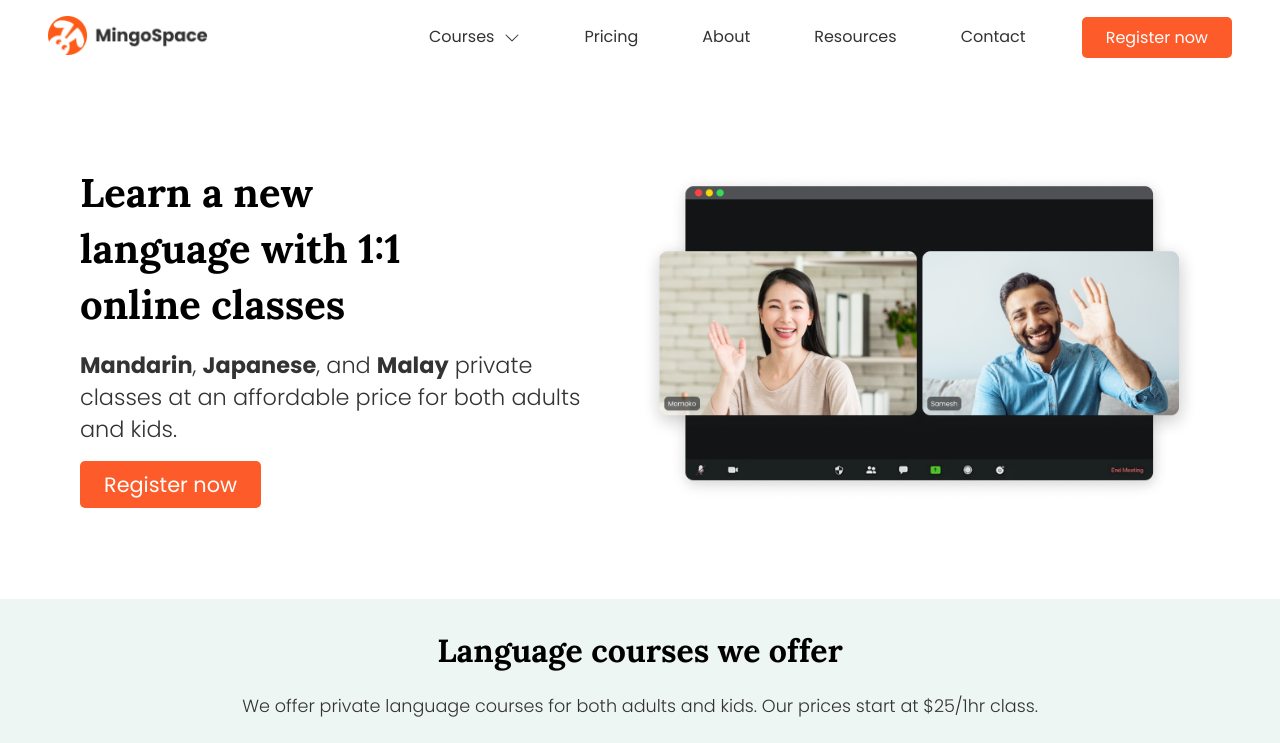
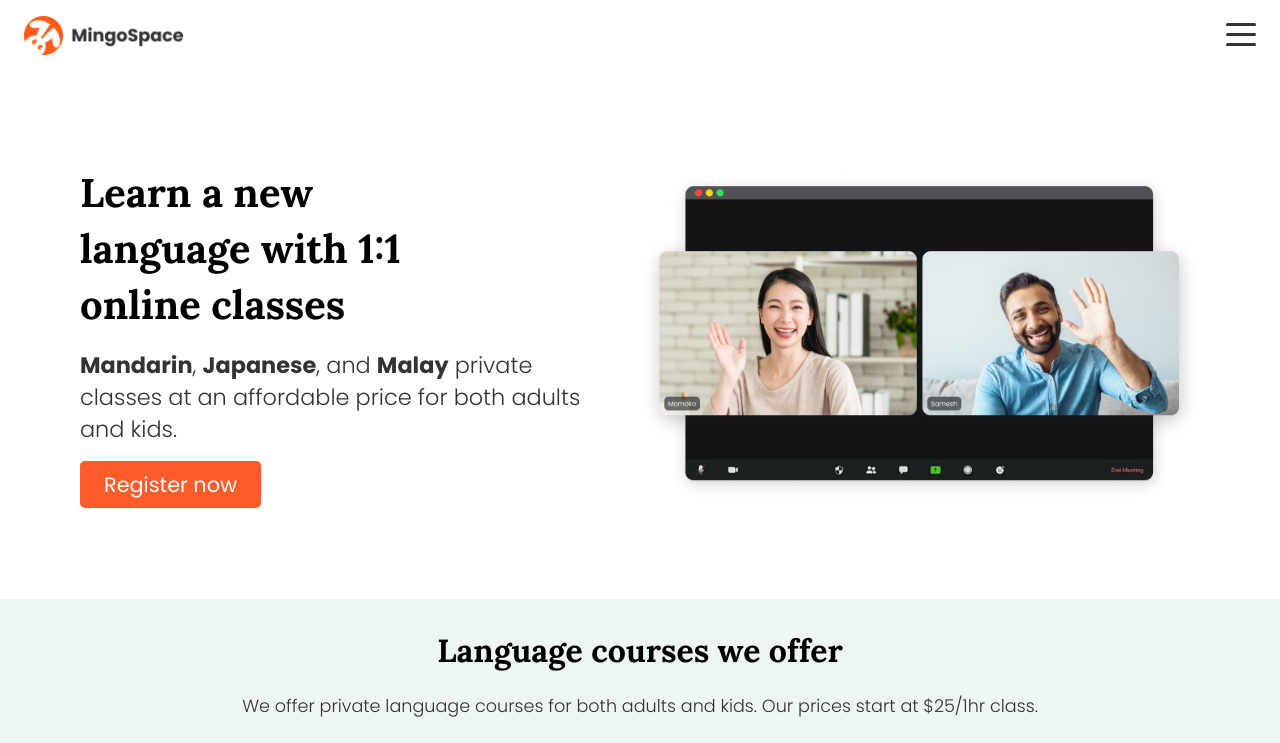
Before and after one commit to axseinga/mingo-space-website, a React app: page / in a window 1280 px wide. Shown: the top 743 px of the page. Built offline with nearby package versions, Linux system fonts and the light colour scheme.

Commit message:
add layout component

```diff
--- a/src/App.js
+++ b/src/App.js
@@ -9,6 +9,7 @@ import { NavDesktop } from "./components/nav/NavDesktop";
 import { NavMobile } from "./components/nav/NavMobile";
 import { Footer } from "./components/footer/Footer";
 import { BackLink } from "./components/backlink/BackLink";
+import { Layout } from "./components/layout/Layout";
 
 const App = () => {
   const [width, setWidth] = React.useState(window.innerWidth);
@@ -26,9 +27,9 @@ const App = () => {
       <StyledApp>
         <GlobalStyle />
         <BrowserRouter>
-          {width > breakPoint ? <NavDesktop /> : <NavMobile />}
-          <PagesRoutes />
-          <Footer />
+          <Layout>
+            <PagesRoutes />
+          </Layout>
           <BackLink />
         </BrowserRouter>
       </StyledApp>
--- /dev/null
+++ b/src/components/layout/Layout.js
@@ -0,0 +1,14 @@
+import React from "react";
+import { StyledLayout } from "./Layout.styled";
+import { NavMobile } from "../nav/NavMobile";
+import { Footer } from "../footer/Footer";
+
+export const Layout = ({ children }) => {
+  return (
+    <StyledLayout>
+      <NavMobile />
+      <main>{children}</main>
+      <Footer />
+    </StyledLayout>
+  );
+};
--- /dev/null
+++ b/src/components/layout/Layout.styled.js
@@ -0,0 +1,3 @@
+import styled from "styled-components";
+
+export const StyledLayout = styled.div``;
```
